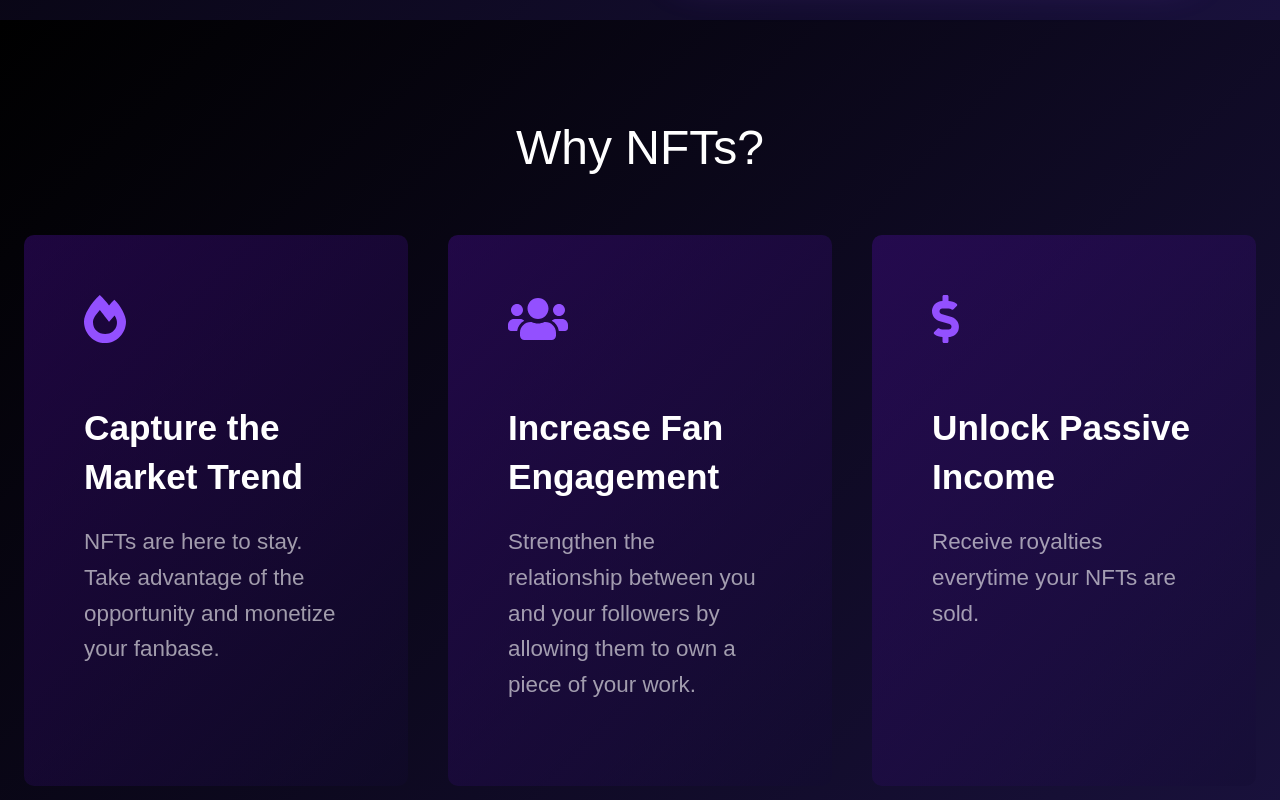
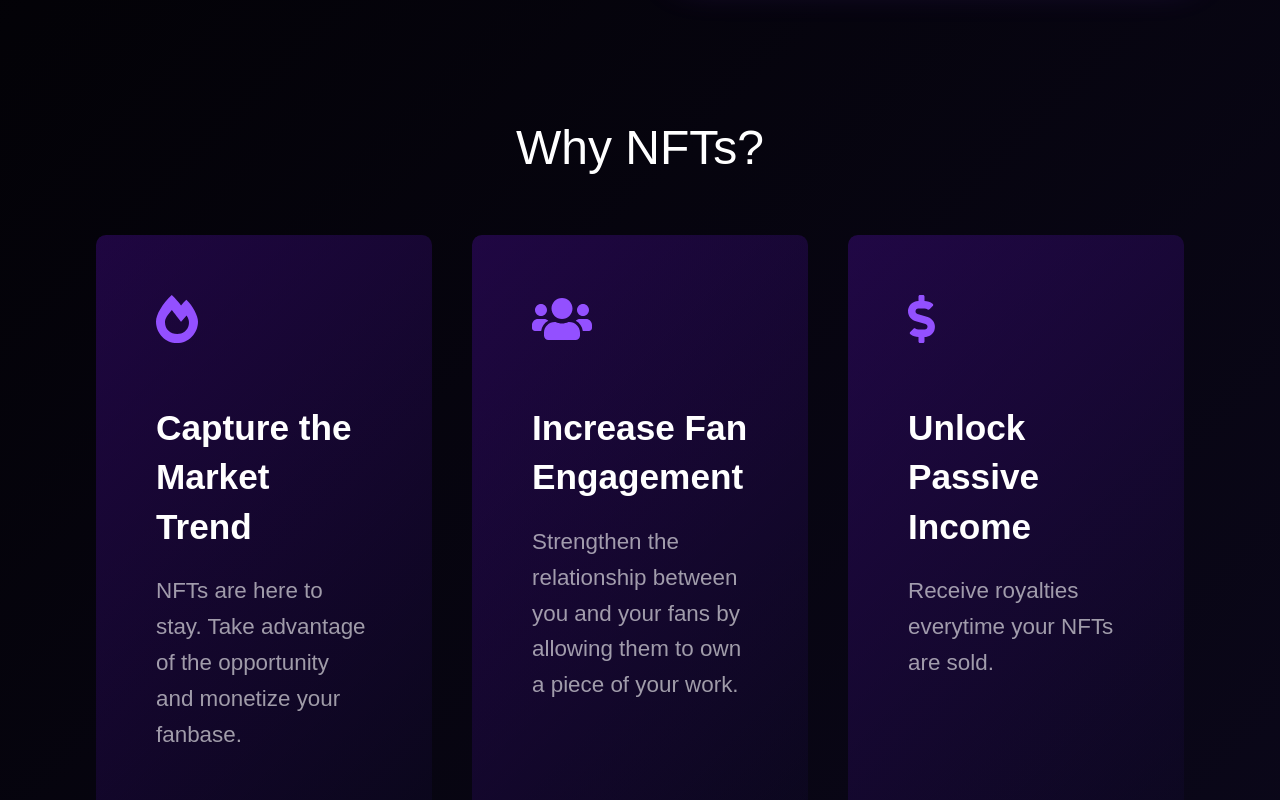
Before and after one commit to wshin0128/starkeys, a Gatsby site: page / in a window 1280 px wide. Shown: the part 780-1580 px from the top of the page. Built offline with nearby package versions, Linux system fonts and the light colour scheme; Gatsby itself is replaced by a stand-in of ours.

Commit message:
Mobile site

```diff
--- a/src/components/Footer.js
+++ b/src/components/Footer.js
@@ -4,11 +4,19 @@ import styled from "styled-components"
 const StyledWrap = styled.div`
     max-width: 90em;
     margin: 0 auto;
-    padding: 0 6em;
+    padding: 0 2em;
     display: flex;
     color: white;
     gap: 60px;
     align-items: flex-start;
+
+    @media (min-width: 700px) {
+        padding: 0 4em;
+    }
+
+    @media (min-width: 1100px) {
+        padding: 0 6em;
+    }
 `
 
 const StyledFooter = styled.div`
@@ -43,7 +51,7 @@ const SiteMap = styled.div`
     }
 `
 const StyledButton = styled.a`
-    display: inline-block;
+    display: none;
     padding: 12px 18px;
     font-size: 1em;
     border-radius: 10px;
@@ -55,6 +63,10 @@ const StyledButton = styled.a`
 
     &:hover {
         opacity: 0.4;
+    }
+
+    @media (min-width: 700px) {
+        display: inline-block;
     }
 `
 
--- a/src/components/Hero.js
+++ b/src/components/Hero.js
@@ -2,15 +2,27 @@ import * as React from "react"
 import styled from "styled-components"
 
 const HeroSection = styled.section`
+    height: 460px;
+
+    @media (min-width: 1100px) {
         height: calc(100vh - 97px);
+    }
 `
 const StyledWrap = styled.div`
     max-width: 90em;
     margin: 0 auto;
-    padding: 0 6em;
+    padding: 0 2em;
     display: flex;
     align-items: center;
-    height: 100%
+    height: 100%;
+
+    @media (min-width: 700px) {
+        padding: 0 4em;
+    }
+
+    @media (min-width: 1100px) {
+        padding: 0 6em;
+    }
 `
 const HeroContainer = styled.div`
     display: flex;
@@ -26,14 +38,31 @@ const HeroContainer = styled.div`
     }
     #hero-right {
         flex: 2;
+        display: none;
+
+        @media (min-width: 1100px) {
+            display: block;
+        }
     }
     h2 {
+        font-size: 3em;
+        margin: 0 0 0.4em;
+        font-weight: 700;
+
+        @media (min-width: 700px) {
+            font-size: 4em;
+        }
+
+        @media (min-width: 1100px) {
             font-size: 5em;
-        margin: 0 0 0.4em;
             font-weight: 500;
+        }
 
         span {
-            background-color: #9350ff;
+            color: #4095ff;
+
+            @media (min-width: 700px) {
+                background-color: #4095ff;
                 background-image: linear-gradient(45deg,#4095ff,#9350ff);
                 background-size: 100%;
                 background-repeat: repeat;
@@ -44,11 +73,12 @@ const HeroContainer = styled.div`
                 -moz-text-fill-color: transparent;
             }
         }
+    }
 `
 const StyledButton = styled.a`
     display: inline-block;
-    padding: 20px 30px;
-    font-size: 1.4em;
+    padding: 12px 20px;
+    font-size: 1.2em;
     border-radius: 10px;
     text-decoration: none;
     color: white;
@@ -57,6 +87,11 @@ const StyledButton = styled.a`
 
     &:hover {
         opacity: 0.6;
+    }
+
+    @media (min-width: 700px) {
+        padding: 20px 30px;
+        font-size: 1.4em;
     }
 `
 const NFTcard = styled.div`
--- a/src/components/Navbar.js
+++ b/src/components/Navbar.js
@@ -4,9 +4,17 @@ import styled from "styled-components"
 const NavbarWrap = styled.div`
     max-width: 90em;
     margin: 0 auto;
-    padding: 0 6em;
+    padding: 0 2em;
     display: flex;
     align-items: center;
+
+    @media (min-width: 700px) {
+        padding: 0 4em;
+    }
+
+    @media (min-width: 1100px) {
+        padding: 0 6em;
+    }
 `
 
 const StyledNavbar = styled.div`
@@ -15,7 +23,11 @@ const StyledNavbar = styled.div`
     position: sticky;
     top: 0;
     z-index: 1;
-    background: linear-gradient(135deg,black,#100b28);
+    background: rgba(0,0,0,0.8);
+
+    @media (min-width: 700px) {
+\        background: linear-gradient(135deg,black,#100b28);
+    }
 
     h1 {
         user-select: none;
@@ -25,10 +37,14 @@ const StyledNavbar = styled.div`
     }
     a {
         font-size: 1.2em;
-        display: inline-block;
+        display: none;
         margin-left: 40px;
         text-decoration: none;
         color: white;
+
+        @media (min-width: 700px) {
+            display: inline-block;
+        }
     }
     #page-1 {
         margin-left: auto;
--- a/src/components/Section1.js
+++ b/src/components/Section1.js
@@ -8,56 +8,93 @@ import {
   } from '@fortawesome/free-solid-svg-icons'
 
 const StyledSection = styled.section`
-    padding: 100px 0;
+    padding: 20px 0;
     color: white;
 
     h2 {
         font-size: 3em;
         font-weight: 500;
         margin: 0 0 60px;
+        display: none;
+
+        @media (min-width: 1100px) {
+            display: inline-block;
+        }
+    }
+
+    @media (min-width: 1100px) {
+        padding: 100px 0;
     }
 
 `
 const StyledWrap = styled.div`
     max-width: 90em;
     margin: 0 auto;
-    padding: 0 1.5em;
+    padding: 0 2em;
     display: flex;
     flex-direction: column;
     align-items: center;
     height: 100%;
+
+    @media (min-width: 700px) {
+        padding: 0 4em;
+    }
+
+    @media (min-width: 1100px) {
+        padding: 0 6em;
+    }
 `
 const CardContainer = styled.div`
     display: flex;
     width: 100%;
-    gap: 40px;
+    gap: 0;
+    flex-direction: column;
+
+    @media (min-width: 1100px) {
+        flex-direction: row;
+        gap: 40px;
+    }
 `
 const Card = styled.div`
     flex: 1;
-    background: linear-gradient(135deg,#4a0c9b61,#110a3054);
+    background: none;
     border-radius: 10px;
-    padding: 60px;
+    padding: 20px;
+
+    @media (min-width: 1100px) {
+        background: linear-gradient(135deg,#4a0c9b61,#110a3054);
+        padding: 60px 60px 50px;
+    }
 
     svg {
-        color: #9350ff
+        color: #9350ff;
     }
 
     h3 {
-        font-size: 2.2em;
+        font-size: 2em;
         line-height: 1.4em;
-        margin: 60px 0 20px;
+        margin: 30px 0 20px;
+
+        @media (min-width: 1100px) {
+            font-size: 2.2em;
+            margin: 60px 0 20px;
+        }
     }
     p {
-        font-size: 1.4em;
+        font-size: 1.2em;
         line-height: 1.6em;
         opacity: 0.6;
+
+        @media (min-width: 700px) {
+            font-size: 1.4em;
+        }
     }
 `
 
 
 const Section1 = () => {
     return (
-        <StyledSection style={{paddingTop: "100px"}} id="why-nfts">
+        <StyledSection id="why-nfts">
             <StyledWrap>
                 <h2>Why NFTs?</h2>
                 <CardContainer>
@@ -69,7 +106,7 @@ const Section1 = () => {
                     <Card>
                         <FontAwesomeIcon icon={faUsers} size="3x" />
                         <h3>Increase Fan Engagement</h3>
-                        <p>Strengthen the relationship between you and your followers by allowing them to own a piece of your work.</p>
+                        <p>Strengthen the relationship between you and your fans by allowing them to own a piece of your work.</p>
                     </Card>
                     <Card>
                         <FontAwesomeIcon icon={faDollarSign} size="3x" />
--- a/src/components/Section2.js
+++ b/src/components/Section2.js
@@ -6,13 +6,25 @@ const StyledSection = styled.section`
     color: white;
 
     .textParent {
-        padding: 0 100px 40px;
+        padding: 0 0 40px;
 
         > span {
-            font-size: 3em;
+            font-size: 1.8em;
             font-weight: 700;
             position: sticky;
             top: calc(100vh / 2 - 40px);
+
+            @media (min-width: 1100px) {
+                font-size: 3em;
+            }
+        }
+
+        @media (min-width: 700px) {
+            padding: 0 10px 40px;
+        }
+
+        @media (min-width: 1100px) {
+            padding: 0 40px 40px;
         }
     }
 
@@ -34,10 +46,18 @@ const StyledSection = styled.section`
 const StyledWrap = styled.div`
     max-width: 90em;
     margin: 0 auto;
-    padding: 0 6em;
+    padding: 0 2em;
     display: flex;
     flex-direction: column;
     height: 100%;
+
+    @media (min-width: 700px) {
+        padding: 0 4em;
+    }
+
+    @media (min-width: 1100px) {
+        padding: 0 6em;
+    }
 `
 
 const Section2 = () => {
--- a/src/components/Section3.js
+++ b/src/components/Section3.js
@@ -8,18 +8,41 @@ const StyledSection = styled.section`
 const StyledWrap = styled.div`
     max-width: 90em;
     margin: 0 auto;
-    padding: 0 6em;
+    padding: 0 2em;
     display: flex;
     flex-direction: column;
     height: 100%;
+
+    @media (min-width: 700px) {
+        padding: 0 4em;
+    }
+
+    @media (min-width: 1100px) {
+        padding: 0 6em;
+    }
 `
 const Steps = styled.div`
-    padding: 0 100px;
+    padding: 0;
+
+    @media (min-width: 1100px) {
+        padding: 0 40px;
+    }
+
+    #lastStep {
+        @media (min-width: 700px) {
+            border-bottom: 1px solid white;
+        }
+    }
 `
 const Step = styled.div`
-    padding: 40px 0;
-    border-top: 1px solid white;
+    padding: 20px 0;
+
     display: flex;
+
+    @media (min-width: 700px) {
+        border-top: 1px solid white;
+        padding: 40px 0;
+    }
 `
 const StepNumber = styled.div`
     display: inline-block;
@@ -32,20 +55,33 @@ const StepNumber = styled.div`
     text-align: center;
     font-weight: 900;
     font-size: 1.2em;
-    margin-right: 40px;
+    margin-right: 20px;
+
+    @media (min-width: 700px) {
+        margin-right: 40px;
+    }
 `
 const StepContent = styled.div`
     h4 {
-        font-size: 2em;
+        font-size: 1.8em;
         margin: 0;
         line-height: 44px;
+
+        @media (min-width: 700px) {
+            font-size: 2em;
+        }
     }
     p {
-        font-size: 1.4em;
+        font-size: 1.2em;
         opacity: 0.9;
         font-weight: 300;
-        margin: 20px 0 0;
+        margin: 10px 0 0;
         line-height: 30px;
+
+        @media (min-width: 700px) {
+            font-size: 1.4em;
+            margin: 20px 0 0;
+        }
     }
 `
 
@@ -64,15 +100,15 @@ const Section3 = () => {
                     <Step>
                         <StepNumber>2</StepNumber>
                         <StepContent>
+                            <h4>Community Management</h4>
+                            <p>We provide in-house, 24/7 management of your community of super fans.</p>
+                        </StepContent>
+                    </Step>
+                    <Step id="lastStep">
+                        <StepNumber>3</StepNumber>
+                        <StepContent>
                             <h4>Post-drop Advisory</h4>
                             <p>You recieve monthly reports and recommendations to take your project to the moon and maximize your passive income.</p>
-                        </StepContent>
-                    </Step>
-                    <Step style={{borderBottom: "1px solid white"}}>
-                        <StepNumber>3</StepNumber>
-                        <StepContent>
-                            <h4>Community Management</h4>
-                            <p>We provide in-house, 24/7 management of your community of super fans.</p>
                         </StepContent>
                     </Step>
                 </Steps>
--- a/src/components/Section4.js
+++ b/src/components/Section4.js
@@ -5,14 +5,17 @@ import { faRocket } from "@fortawesome/free-solid-svg-icons"
 
 const StyledSection = styled.section`
     color: white;
-    height: calc(100vh - 97px);
+    height: 700px;
     background: linear-gradient(135deg,#4a0c9b61,#110a3054);
 
+    @media (min-width: 700px) {
+        height: calc(100vh - 97px);
+    }
 `
 const StyledWrap = styled.div`
     max-width: 90em;
     margin: 0 auto;
-    padding: 0 6em;
+    padding: 0 2em;
     display: flex;
     flex-direction: column;
     height: 100%;
@@ -20,20 +23,36 @@ const StyledWrap = styled.div`
     text-align: center;
     align-items: center;
 
+    @media (min-width: 700px) {
+        padding: 0 4em;
+    }
+
+    @media (min-width: 1100px) {
+        padding: 0 6em;
+    }
+
     svg {
         margin: 0 auto;
     }
 
     h2 {
-        font-size: 3.4em;
+        font-size: 2em;
         font-weight: 700;
         display: inline-block;
         max-width: 600px;
         margin: 40px 0 10px;
+
+        @media (min-width: 700px) {
+            font-size: 3.4em;
+        }
     }
     p {
         margin: 10px 0 40px;
-        font-size: 1.4em;
+        font-size: 1.2em;
+
+        @media (min-width: 700px) {
+            font-size: 1.4em;
+        }
     }
 `
 const StyledButton = styled.a`
--- a/src/styles/global.css
+++ b/src/styles/global.css
@@ -4,4 +4,8 @@ body {
   background: linear-gradient(135deg, black, #19113c);
   background-attachment: fixed;
   background-color: black;
+
+  @media (min-width: 700px) {
+    background: linear-gradient(135deg, black, #19113c);
+  }
 }
```
Lines whose indentation alone changed are shown as unchanged.
